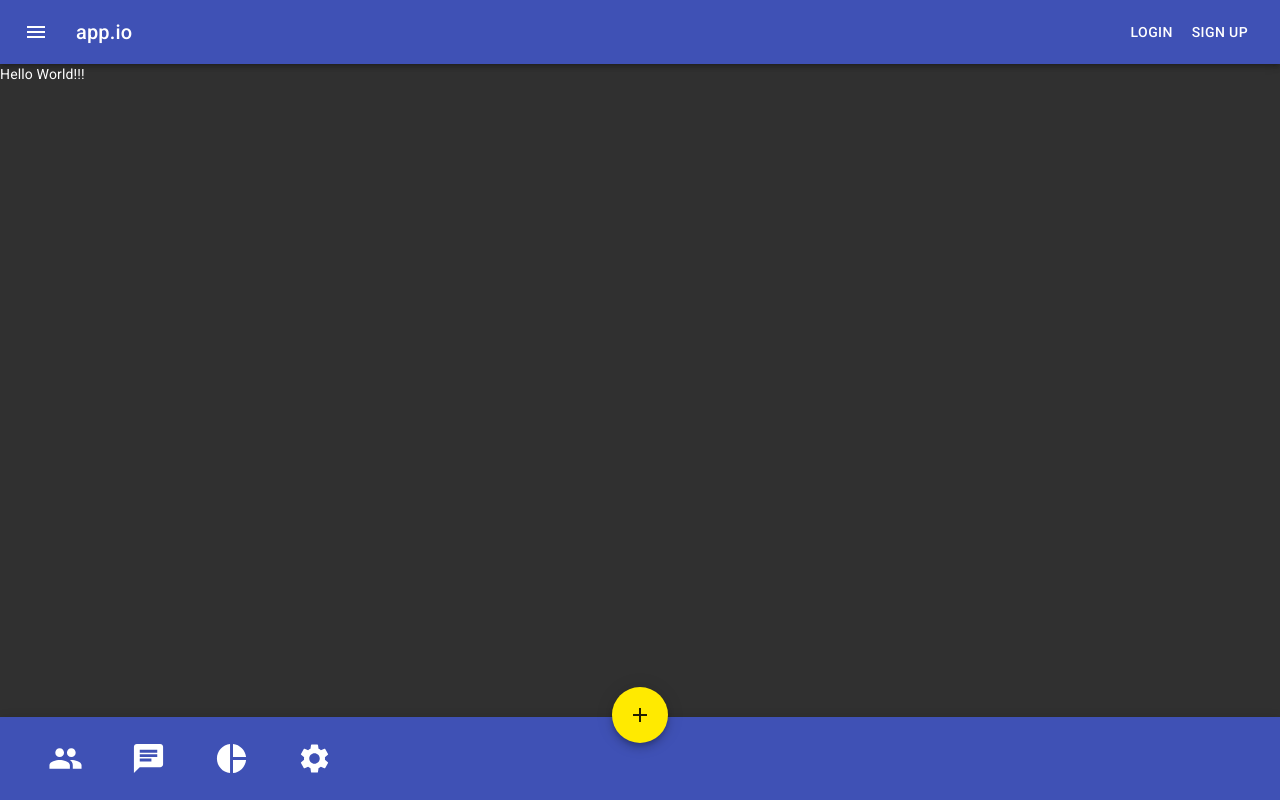
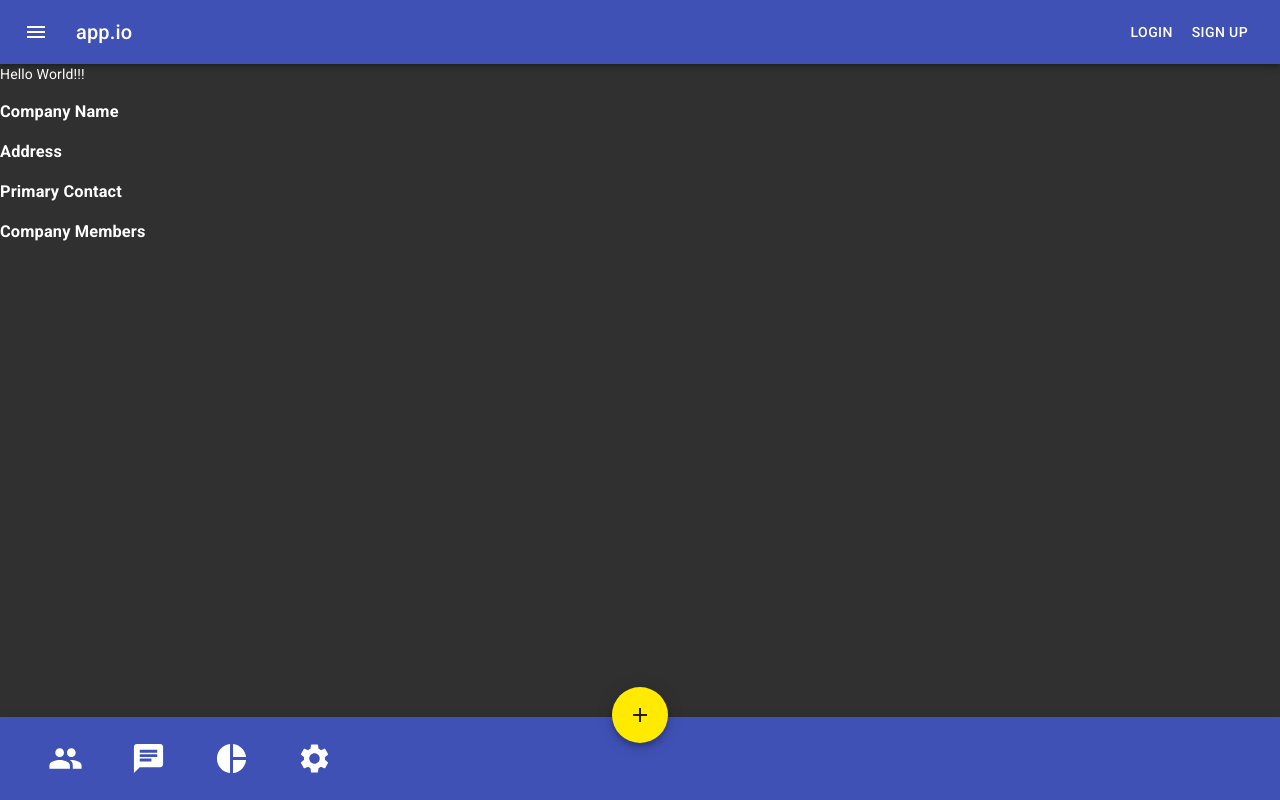
Before and after one commit to juggernautSmash/app.io, a React (Create React App) app in the folder client/: page / in a window 1280 px wide. Built offline with nearby package versions, Linux system fonts and the light colour scheme.

Commit message:
Company info page. Remove pages. edit

```diff
--- a/client/src/App.js
+++ b/client/src/App.js
@@ -1,12 +1,14 @@
 import React from 'react'
 import NavBar from './components/NavBar'
 import FooterBar from './components/FooterBar'
+import CompanyInfo from './components/CompanyInfo'
 
 function App() {
   return (
     <div>
         <NavBar />
         Hello World!!!
+        <CompanyInfo />
         <FooterBar />
     </div>
   );
--- /dev/null
+++ b/client/src/components/CompanyInfo/CompanyInfo.js
@@ -0,0 +1,20 @@
+import React from 'react'
+
+const CompanyForm = props => {
+    return (
+        <>
+
+            <h3>Company Name</h3>
+            {/* Graph */}
+
+
+            <h3>Address</h3>
+
+            <h3>Primary Contact</h3>
+
+            <h3>Company Members</h3>
+        </>
+
+    )
+}
+export default CompanyForm
--- /dev/null
+++ b/client/src/components/CompanyInfo/index.js
@@ -0,0 +1 @@
+export { default } from './CompanyInfo.js'
--- a/client/src/components/UserForm/UserForm.js
+++ b/client/src/components/UserForm/UserForm.js
@@ -25,7 +25,7 @@ const CompanyForm = _ => {
                 <FormControl>
                     <InputLabel htmlFor="my-input">Position</InputLabel>
                     <Input id="my-input" aria-describedby="my-helper-text" />
-                    <FormHelperText id="my-helper-text">Email</FormHelperText>
+                    <FormHelperText id="my-helper-text"></FormHelperText>
                 </FormControl>
             </p>
             <p>
```
Also changed, not shown: client/src/Pages/splash.js (deleted), client/src/components/CompanyInfo/CompanyInfo.css (added).
